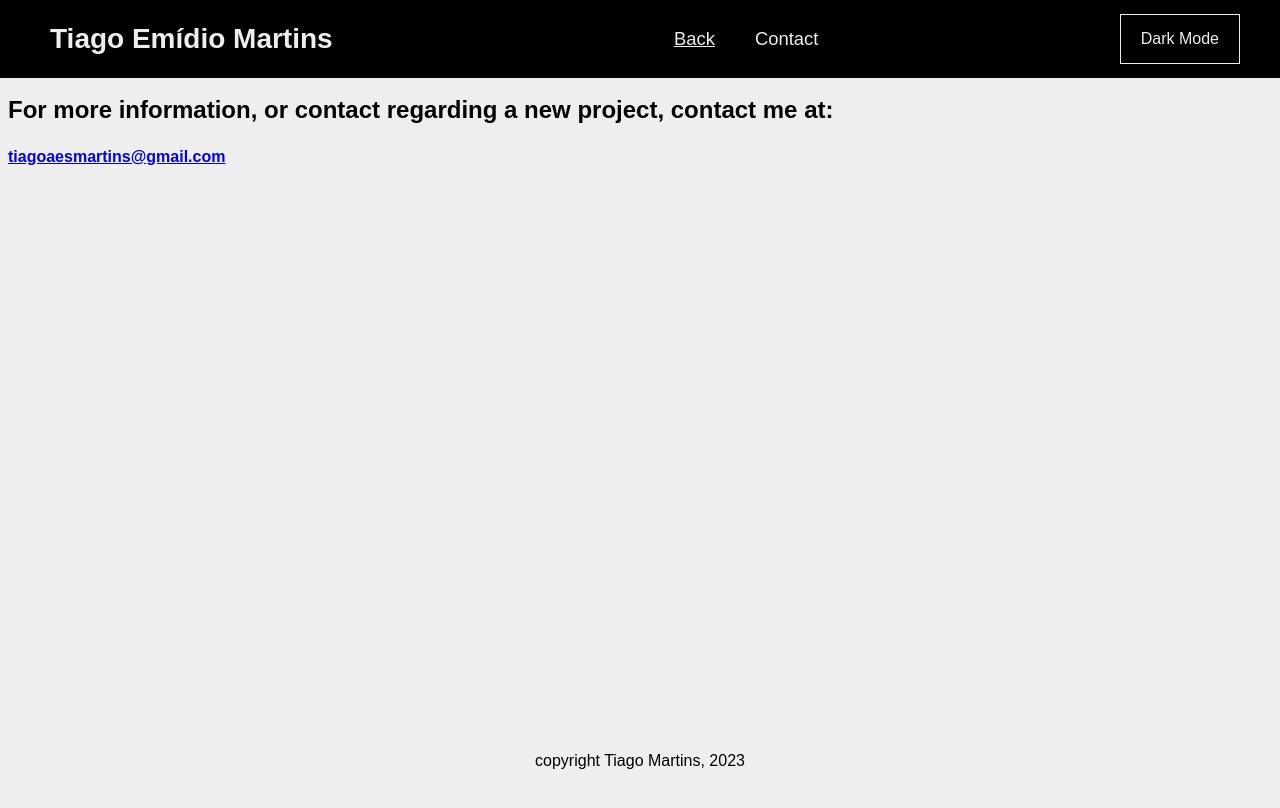
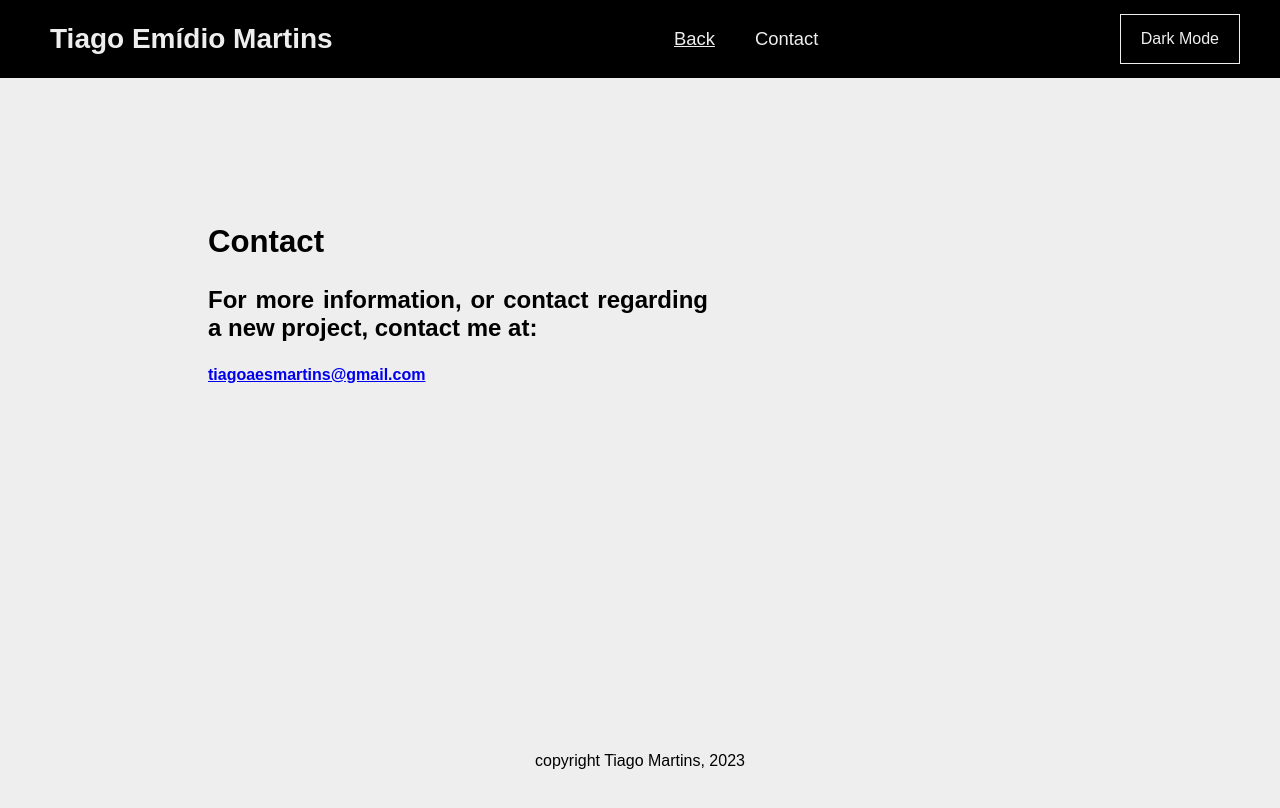
Before and after one commit to tiagoaesmartins/portfolio, a plain HTML site: page contact.html in a window 1280 px wide. Drawn offline with Linux system fonts and the light colour scheme.

Commit message:
Finished the styling of contact.html

```diff
--- a/contact.html
+++ b/contact.html
@@ -24,8 +24,8 @@
                     </div>
                 </nav>
             </header>
-            <main>
-                <section>
+            <main id="main-contact">
+                <section id="contact">
                     <h2>Contact</h2>
                     <h3>For more information, or contact regarding a new project, contact me at:</h3>
                     <h4><a href="mailto:tiagoaesmartins@gmail.com">tiagoaesmartins@gmail.com</a></h4>
--- a/styles.css
+++ b/styles.css
@@ -177,6 +177,16 @@ footer p {
 
 /*Contact*/
 
+#main-contact {
+    padding-top: 190px;
+    max-width: 500px;
+    margin-left: 200px;
+}
+
+#contact {
+    max-width: 600px;
+}
+
 #page-container {
     position: relative;
     min-height: 100vh;
```
